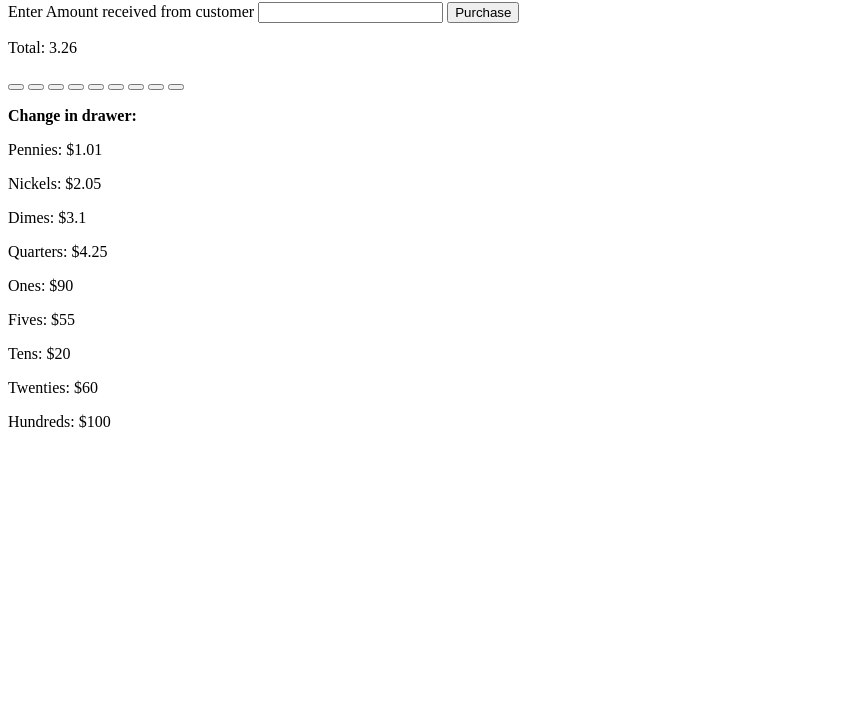
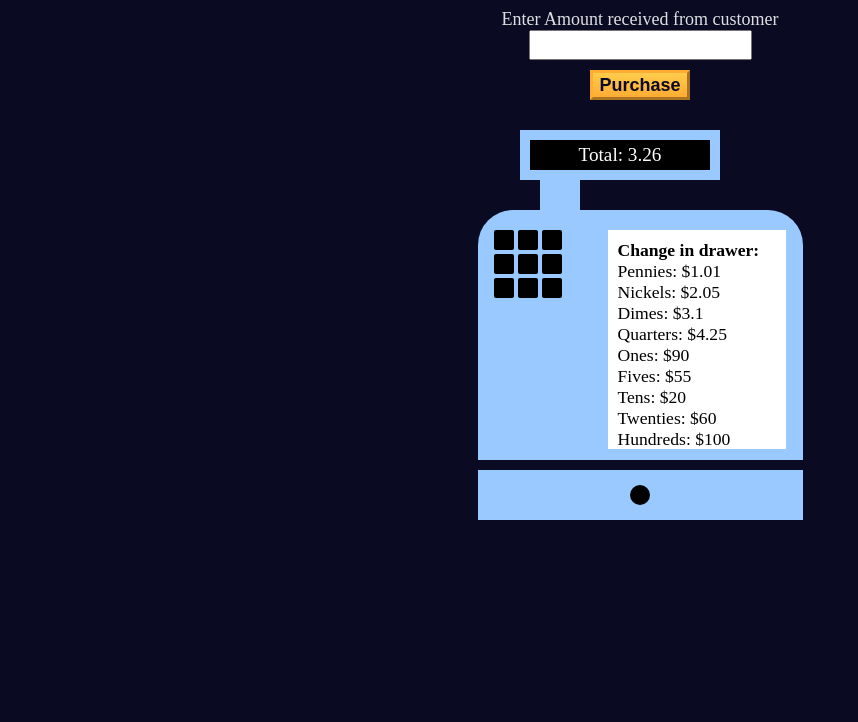
Before and after one commit to Ighareeb/JavaScript-Algorithms-and-Data-Structures--Beta---fCC, a website: page Project 18 - Cash Register App/index.html in a window 1280 px wide. Shown: the part 78-800 px from the top of the page, without its empty margins (0-858 px from the left). Drawn offline with Linux system fonts and the light colour scheme.

Commit message:
added- CSS styles

```diff
--- a/Project 18 - Cash Register App/styles.css
+++ b/Project 18 - Cash Register App/styles.css
@@ -0,0 +1,144 @@
+/* reset browser style settings */
+* {
+	margin: 0;
+	padding: 0;
+	box-sizing: border-box;
+}
+
+/* global color variables */
+:root {
+	--light-gray: #dfdfe2;
+	--dark-blue: #0a0a23;
+}
+
+body {
+	background-color: var(--dark-blue);
+	color: var(--light-gray);
+}
+
+h1 {
+	font-size: 2.5rem;
+	margin: 20px 0;
+	text-align: center;
+}
+
+/* change output */
+#change-due {
+	text-align: left;
+	font-size: 1.2rem;
+}
+
+/* Amount input div + children */
+.input-div {
+	display: flex;
+	flex-direction: column;
+	justify-content: center;
+	align-items: center;
+	flex-wrap: wrap;
+	margin: 10px 0 20px;
+}
+
+label {
+	font-size: 18px;
+}
+
+.user-input {
+	height: 30px;
+	padding: 10px;
+	margin: 10px px;
+	font-size: 15px;
+}
+
+.check-btn-styles {
+	cursor: pointer;
+	width: 100px;
+	height: 30px;
+	margin: 10px;
+	color: #0a0a23;
+	font-size: 18px;
+	font-weight: bold;
+	background-color: #feac32;
+	background-image: linear-gradient(#fecc4c, #ffac33);
+	border-color: #feac32;
+	border-width: 3px;
+}
+
+/* Cash Register container + children */
+.container {
+	display: flex;
+	flex-direction: column;
+	justify-content: center;
+	align-items: center;
+}
+
+/* top display screen (total price) */
+.price-screen {
+	border: 10px solid #99c9ff;
+	background-color: black;
+	height: 50px;
+	width: 200px;
+	margin-left: -40px;
+	color: white;
+	font-size: 1.2rem;
+	text-align: center;
+	display: flex;
+	flex-wrap: wrap;
+	align-items: center;
+	justify-content: center;
+}
+
+.connector {
+	margin-left: -20px;
+	background-color: #99c9ff;
+	height: 30px;
+	width: 40px;
+}
+
+/* top register - btns and container */
+.top-register {
+	display: flex;
+	justify-content: space-around;
+	border-radius: 35px 35px 0 0;
+	padding-top: 20px;
+	background-color: #99c9ff;
+	height: 250px;
+	width: 325px;
+}
+
+.btns-container {
+	width: 25%;
+}
+
+.btn {
+	border-radius: 10%;
+	border: none;
+	width: 20px;
+	height: 20px;
+	background-color: black;
+}
+
+/* cash drawer display (<p>s with change) */
+.cash-drawer-display {
+	font-size: 1.1rem;
+	background-color: white;
+	width: 55%;
+	height: 95%;
+	color: black;
+	padding: 10px;
+}
+
+/* botton of cash register */
+.bottom-register {
+	background-color: #99c9ff;
+	height: 50px;
+	width: 325px;
+	margin-top: 10px;
+}
+
+.circle {
+	margin: 15px auto;
+	border-radius: 50%;
+	width: 20px;
+	height: 20px;
+	background-color: black;
+}
```
Also changed, not shown: Project 18 - Cash Register App/index.html (+0 -3 lines).
